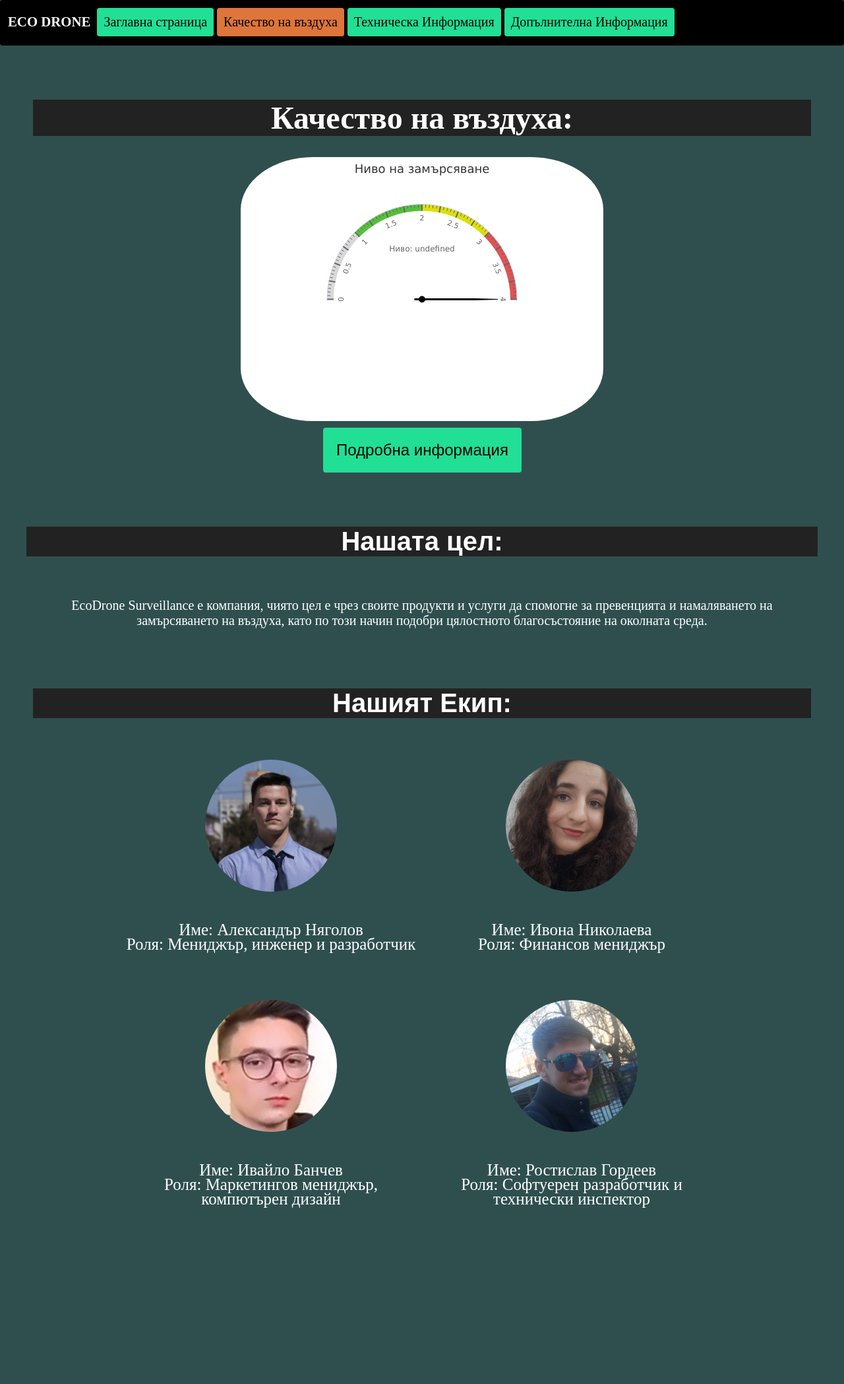
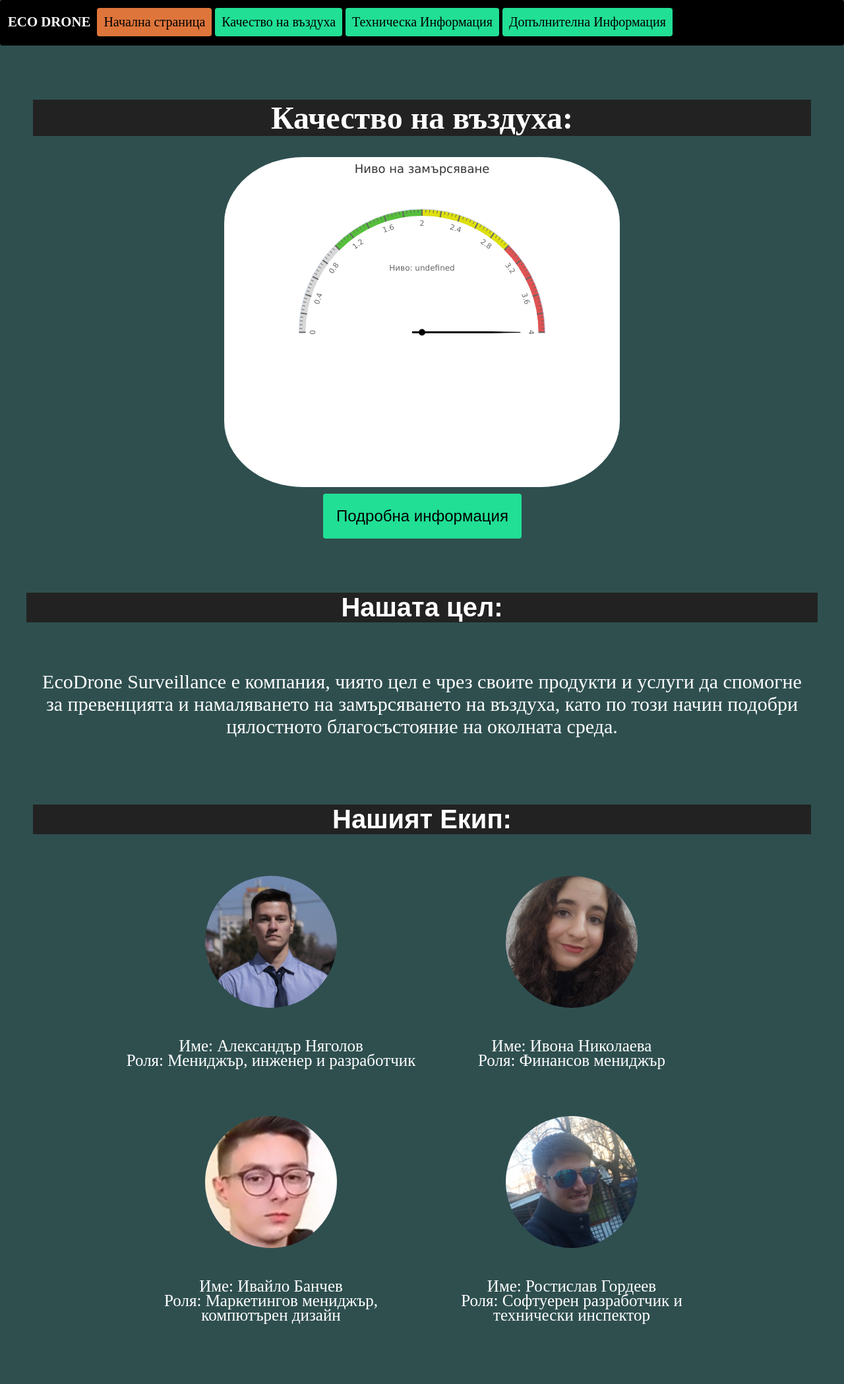
Before and after one commit to Alexander-Nyagolov/EcoDrone-Surveillance, a PHP site: page / in a window 1280 px wide. Shown: the whole page at 66% size. Before the commit the page ends 1830 px from the top, so only its background shows below. Run offline with PHP 8.4, Linux system fonts and the light colour scheme; data that the repository does not hold is empty; some libraries are stand-ins or nearby versions.

Commit message:
Small changes to CSS
- fixed problem with header
- changed some properties of gallery object
- added encapsulating div for side space instead of using body element

```diff
--- a/index.php
+++ b/index.php
@@ -13,20 +13,22 @@
 	<body>
         <div class="header">
         <ul>
+            <div class="header_space"></div>
             <h1>ECO DRONE</h1>
-            <a href="index.php"><li>Заглавна страница</li></a>
-            <a href="sensor_data.php" class="active"><li>Качество на въздуха</li></a>
+            <a href="index.php" class="active"><li>Начална страница</li></a>
+            <a href="sensor_data.php" ><li>Качество на въздуха</li></a>
             <a href="technical_information.html"><li>Техническа Информация</li></a>
             <a href="extras.html"><li>Допълнителна Информация</li></a>
         </ul>
-    </div>
+        </div>
+        <div class="enclosing">
         <div class="contents">
             <div class="centerbox">
                 <div class="boxcontents">
                     <div class="boxheader" style="margin-top:0px;">
                     <h1>Качество на въздуха:</h1>
                     </div>
-                         <div id = "container" style = "width: 550px; height: 400px; margin: 0 auto; border-radius: 20% 20% 20% 20%;"></div>
+                         <div id = "container" style = "width: 600px; height: 500px; margin: 0 auto; border-radius: 20% 20% 20% 20%;"></div>
                     <a href="sensor_data.php"><button class="animated_button">Подробна информация</button></a>
                 </div>
                 <br>
@@ -37,7 +39,7 @@
                 </div>
                 <div class="boxcontents">
 
-                    <p style="font-size:20px;">
+                    <p style="font-size:30px;">
                         EcoDrone Surveillance е компания, чиято цел е чрез своите продукти и услуги да спомогне за превенцията и намаляването на замърсяването на въздуха, като по този начин подобри цялостното благосъстояние на околната среда.
                     </p>
                     <br>
@@ -215,5 +217,6 @@
          });
 }
     </script>
+        </div>
     </body>
 </html>
--- a/sensor_data.php
+++ b/sensor_data.php
@@ -13,7 +13,7 @@
     <div class="header">
         <ul>
             <h1>ECO DRONE</h1>
-            <a href="index.php"><li>Заглавна страница</li></a>
+            <a href="index.php"><li>Начална страница</li></a>
             <a href="sensor_data.php" class="active"><li>Качество на въздуха</li></a>
             <a href="technical_information.html"><li>Техническа Информация</li></a>
             <a href="extras.html"><li>Допълнителна Информация</li></a>
@@ -22,7 +22,7 @@
     <div class="contents">
         <div class="centerbox">
             <div class="boxheader" style="color:white; height:50px; margin:auto">
-                <h2>Подробна актуална информация</h2>
+                <h2>Пордробна Информация</h2>
             </div>
                 <div class="centerbox-back" style="height:0px">
                     <div class="lds-ring-center">
--- a/technical_information.html
+++ b/technical_information.html
@@ -9,9 +9,9 @@
         <div class="header">
             <ul>
                 <h1>ECO DRONE</h1>
-                <a href="index.php"><li>Заглавна страница</li></a>
-                <a href="sensor_data.php" class="active"><li>Качество на въздуха</li></a>
-                <a href="technical_information.html"><li>Техническа Информация</li></a>
+                <a href="index.php"><li>Начална страница</li></a>
+                <a href="sensor_data.php"><li>Качество на въздуха</li></a>
+                <a href="technical_information.html" class="active"><li>Техническа Информация</li></a>
                 <a href="extras.html"><li>Допълнителна Информация</li></a>
             </ul>
         </div>
```
Also changed, not shown: extras.html (+4 -4 lines).
